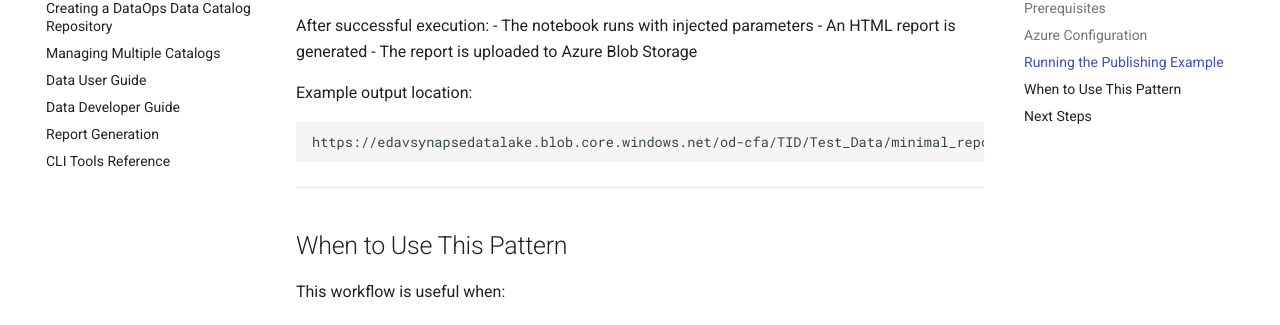
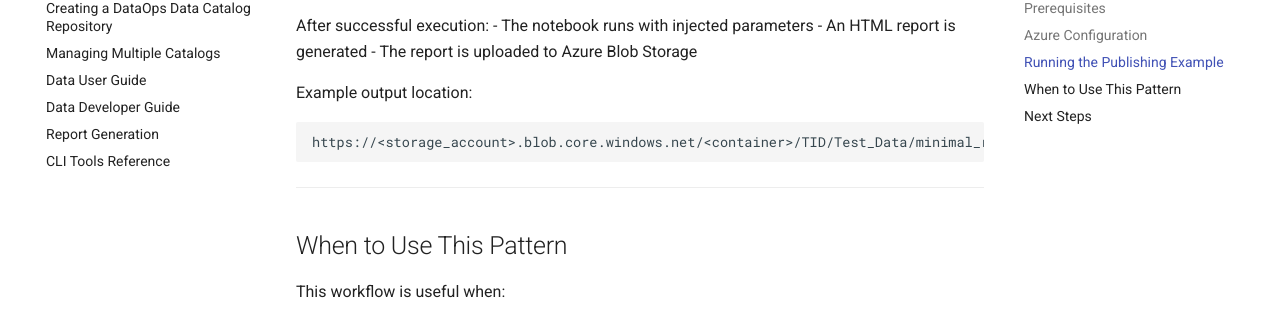
Before and after one commit to CDCgov/cfa-dataops, an MkDocs documentation site: the page built from docs/reportcat_publish_example.md, in a window 1280 px wide and 900 px high, scrolled down 1625 px. Shown: the part 127-452 px from the top of the window. Built offline with MkDocs 1.6.1 and Material for MkDocs 9.7.7, drawn with Linux system fonts in a browser that asks for light colours; comment, search, counter and statistics services are not loaded; some of the changed lines change nothing that is shown.

Commit message:
remove account/container

```diff
--- a/docs/reportcat_publish_example.md
+++ b/docs/reportcat_publish_example.md
@@ -78,7 +78,7 @@ After successful execution:
 
 Example output location:
 
-	https://edavsynapsedatalake.blob.core.windows.net/od-cfa/TID/Test_Data/minimal_report.html
+	https://<storage_account>.blob.core.windows.net/<container>/TID/Test_Data/minimal_report.html
 
 ---
 
```
